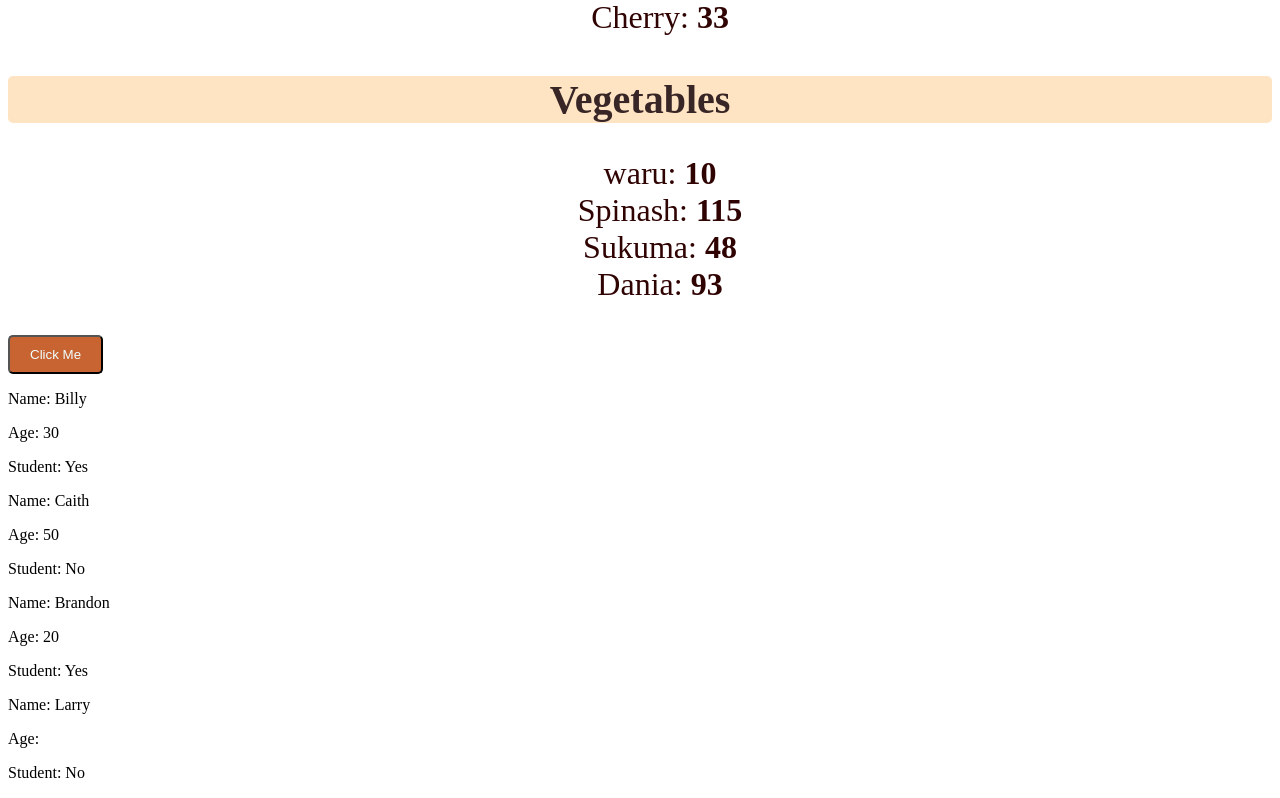
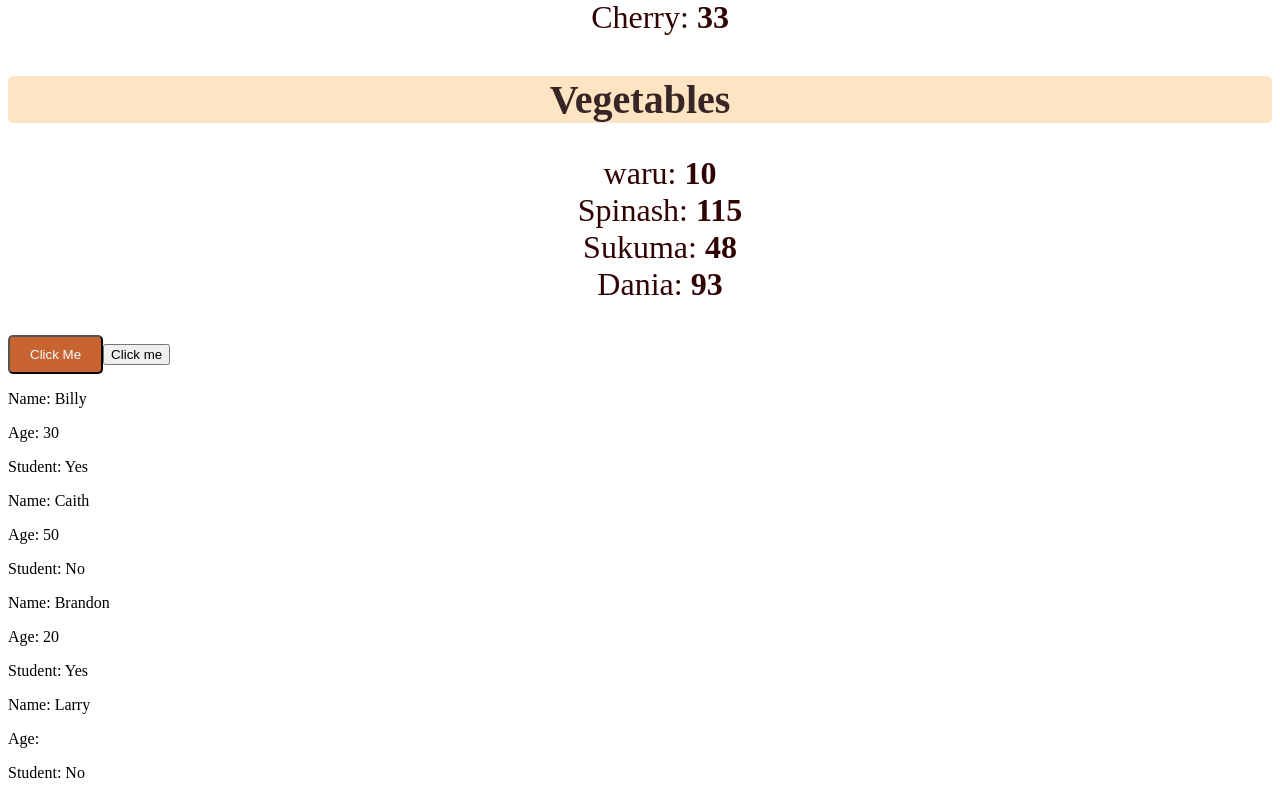
Before and after one commit to hpeter19/React, a React (Vite) app: page / in a window 1280 px wide. Shown: the part 1542-2340 px from the top of the page. Built offline with nearby package versions, Linux system fonts and the light colour scheme.

Commit message:
button components

```diff
--- a/src/App.jsx
+++ b/src/App.jsx
@@ -3,6 +3,7 @@
 import Button from './button';// Import the Card component
 import Student from './students';
 import List from './lists';
+import Buttonn from './buttonn';
 
 function App() {
   const fruits =[{Id:1,name:"Apples", calories:105},
@@ -25,6 +26,7 @@
       {fruits.length > 0 && <List items={fruits} category="Fruits"/>}
       {vegetables.length > 0 && <List items={vegetables} category="Vegetables"/>}
       <Button />
+      <Buttonn />
       <Student name="Billy" age={30} isStudent={true}/>
       <Student name="Caith" age={50} isStudent={false}/>
       <Student name="Brandon" age={20} isStudent={true}/>
--- /dev/null
+++ b/src/buttonn.jsx
@@ -0,0 +1,13 @@
+function Buttonn(){
+
+
+    const handleClick= () => console.log("OUCH!");
+    const handleClick2= (name) => console.log('$(name)stop clicking me');
+
+
+    return(<button onClick={() => handleClick2("njosh")}>Click me</button>);
+
+
+
+}
+export default Buttonn
```
